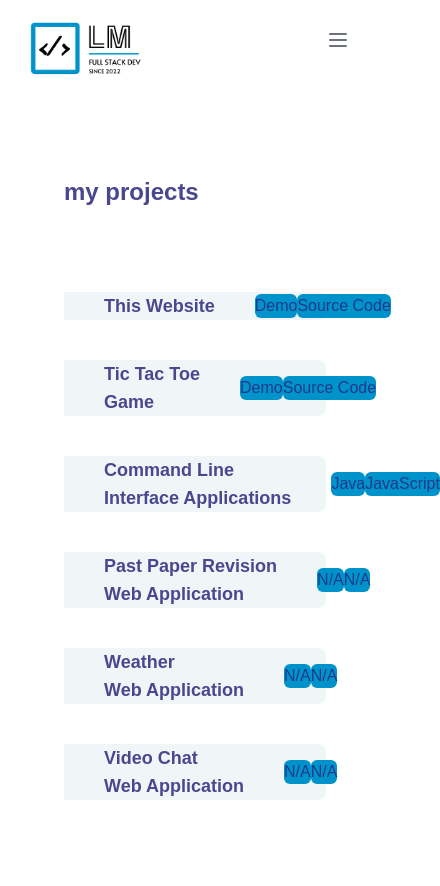
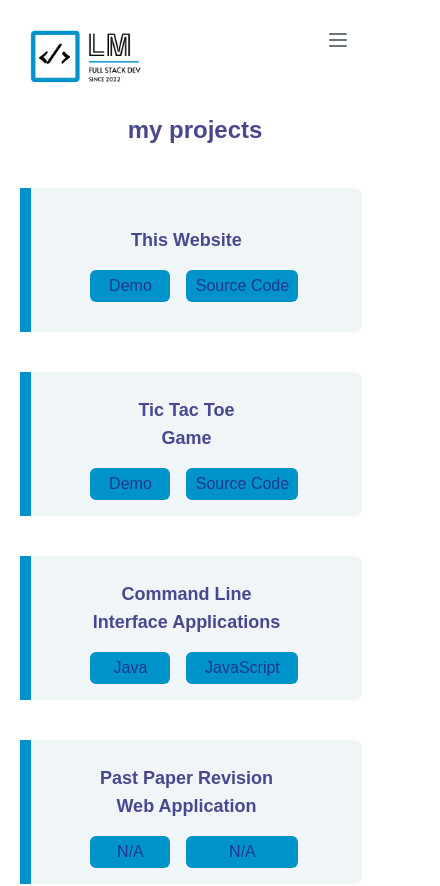
Before and after one commit to Luyanda-Madonsela/porfolio_website, a Next.js app: page /portfolio in a window 390 px wide. Shown: the top 886 px of the page, 440 px wide, since content can reach past the window. Built offline with nearby package versions, Linux system fonts and the light colour scheme; grey boxes are pictures that could not be loaded.

Commit message:
Finished mobile responsive design

```diff
--- a/src/app/portfolio/page.tsx
+++ b/src/app/portfolio/page.tsx
@@ -7,20 +7,20 @@ export default function Portfolio() {
   return (
     <main className="flex min-h-screen flex-col items-center">
       <div className="flex flex-col min-h-192 w-full">
-        <div className="flex h-20 w-full p-16">
 
-        <Header text="my projects" />
-
+        <div className="flex h-12 md:h-16 w-full md:p-16 md:pt-24 justify-center items-center content-center md:justify-start md:items-center md:content-center ">
+              <Header text="my projects" />
         </div>
 
-        <div className="flex flex-col gap-10 min-h-160 w-full xl:mt-10 p-16">
+
+        <div className="flex flex-col gap-10 min-h-160 w-full mt-10 mb-10 md:mb-0 md:mt-0 xl:mt-10 pl-5 pr-7 md:p-16">
             <ProjectPlaque
               mainImage={<div className='lg:h-36 lg:w-36 xl:h-48 xl:w-48 2xl:h-48 2xl:w-48 relative'><Image src="/images/blog.png" alt="This Website" layout='fill' objectFit='contain' /></div>}
               stackImage={<div className='md:h-8 md:w-28 lg:h-12 lg:w-36 xl:h-18 xl:w-44 2xl:h-18 2xl:w-48 relative'><Image src="/images/portfolio_website_stack.png" alt="This Website" layout='fill' objectFit='cover' /></div>}
               headingText1="This Website"
               headingText2=""
-              button1={<Button text="Demo" href="/" target='' height="md:h-8 lg:h-10 xl:h-10 2xl:h-10" width="md:w-20 lg:w-20 xl:w-20 2xl:w-20" />}
-              button2={<Button text="Source Code" href="https://github.com/Luyanda-Madonsela/porfolio_website" target='_blank'  height="md:h-8 lg:h-10 xl:h-10 2xl:h-10" width="md:w-28 lg:w-28 xl:w-28 2xl:w-28"/>}
+              button1={<Button text="Demo" href="/" target='' height="h-8 md:h-8 lg:h-10 xl:h-10 2xl:h-10" width="w-20 md:w-20 lg:w-20 xl:w-20 2xl:w-20" />}
+              button2={<Button text="Source Code" href="https://github.com/Luyanda-Madonsela/porfolio_website" target='_blank'  height="h-8 md:h-8 lg:h-10 xl:h-10 2xl:h-10" width="w-28 md:w-28 lg:w-28 xl:w-28 2xl:w-28"/>}
             />
 
             <ProjectPlaque
@@ -28,8 +28,8 @@ export default function Portfolio() {
             stackImage={<div className='md:h-8 md:w-28 lg:h-12 lg:w-36 xl:h-18 xl:w-44 2xl:h-18 2xl:w-48 relative'><Image src="/images/tic_tac_toe_stack.png" alt="Tic Tac Toe Stack" layout='fill' objectFit='cover' /></div>}
             headingText1="Tic Tac Toe"
             headingText2="Game"
-            button1={<Button text="Demo" href="/portfolio" target='' height="md:h-8 lg:h-10 xl:h-10 2xl:h-10" width="md:w-20 lg:w-20 xl:w-20 2xl:w-20" />}
-            button2={<Button text="Source Code" href="https://github.com/Luyanda-Madonsela/tic_tac_toe" target='_blank' height="md:h-8 lg:h-10 xl:h-10 2xl:h-10" width="md:w-28 lg:w-28 xl:w-28 2xl:w-28"/>}
+            button1={<Button text="Demo" href="/portfolio" target='' height="h-8 md:h-8 lg:h-10 xl:h-10 2xl:h-10" width="w-20 md:w-20 lg:w-20 xl:w-20 2xl:w-20" />}
+            button2={<Button text="Source Code" href="https://github.com/Luyanda-Madonsela/tic_tac_toe" target='_blank' height="h-8 md:h-8 lg:h-10 xl:h-10 2xl:h-10" width="w-28 md:w-28 lg:w-28 xl:w-28 2xl:w-28"/>}
             />
 
 
@@ -38,8 +38,8 @@ export default function Portfolio() {
             stackImage={<div className='pl- xl:pl-0'><div className='md:h-12 md:w-20 lg:h-14 lg:w-24 xl:h-16 xl:w-28 2xl:h-16 2xl:w-28 relative'><Image src="/images/cli_stack.png" alt="CLI Stack" layout='fill' objectFit='cover' /></div></div>}
             headingText1="Command Line "
             headingText2="Interface Applications"
-            button1={<Button text="Java" href="https://github.com/Luyanda-Madonsela/SOPR1_Summative_Assessment_1_Practical" target='_blank' height="md:h-8 lg:h-10 xl:h-10 2xl:h-10" width="md:w-20 lg:w-20 xl:w-20 2xl:w-20"/>}
-            button2={<Button text="JavaScript" href="https://github.com/Luyanda-Madonsela/WEPR1_Summative-_Assessment_1_Practical" target='_blank' height="md:h-8 lg:h-10 xl:h-10 2xl:h-10" width="md:w-28 lg:w-28 xl:w-28 2xl:w-28"/>}
+            button1={<Button text="Java" href="https://github.com/Luyanda-Madonsela/SOPR1_Summative_Assessment_1_Practical" target='_blank' height="h-8 md:h-8 lg:h-10 xl:h-10 2xl:h-10" width="w-20 md:w-20 lg:w-20 xl:w-20 2xl:w-20"/>}
+            button2={<Button text="JavaScript" href="https://github.com/Luyanda-Madonsela/WEPR1_Summative-_Assessment_1_Practical" target='_blank' height="h-8 md:h-8 lg:h-10 xl:h-10 2xl:h-10" width="w-28 md:w-28 lg:w-28 xl:w-28 2xl:w-28"/>}
             />
 
 
@@ -48,8 +48,8 @@ export default function Portfolio() {
             stackImage={<div className='md:h-12 md:w-48 lg:h-20 lg:w-64 xl:h-24 xl:w-72 2xl:h-24 2xl:w-72 relative'><Image src="/images/pph_stack.png" alt="Past Paper Revision Stack" layout='fill' objectFit='cover' /></div>}
             headingText1="Past Paper Revision"
             headingText2="Web Application"
-            button1={<Button text="N/A" href="/portfolio" target='' height="md:h-8 lg:h-10 xl:h-10 2xl:h-10" width="md:w-20 lg:w-20 xl:w-20 2xl:w-20"/>}
-            button2={<Button text="N/A" href="/portfolio" target='' height="md:h-8 lg:h-10 xl:h-10 2xl:h-10" width="md:w-28 lg:w-28 xl:w-28 2xl:w-28"/>}
+            button1={<Button text="N/A" href="/portfolio" target='' height="h-8 md:h-8 lg:h-10 xl:h-10 2xl:h-10" width="w-20 md:w-20 lg:w-20 xl:w-20 2xl:w-20"/>}
+            button2={<Button text="N/A" href="/portfolio" target='' height="h-8 md:h-8 lg:h-10 xl:h-10 2xl:h-10" width="w-28 md:w-28 lg:w-28 xl:w-28 2xl:w-28"/>}
             />
 
 
@@ -58,8 +58,8 @@ export default function Portfolio() {
             stackImage={<div className='md:h-8 md:w-28 lg:h-12 lg:w-36 xl:h-18 xl:w-44 2xl:h-18 2xl:w-48 relative'><Image src="/images/portfolio_website_stack.png" alt="Portfolio Website Stack" layout='fill' objectFit='cover' /></div>}
             headingText1="Weather"
             headingText2="Web Application"
-            button1={<Button text="N/A" href="/portfolio" target='' height="md:h-8 lg:h-10 xl:h-10 2xl:h-10" width="md:w-20 lg:w-20 xl:w-20 2xl:w-20"/>}
-            button2={<Button text="N/A" href="/portfolio" target='' height="md:h-8 lg:h-10 xl:h-10 2xl:h-10" width="md:w-28 lg:w-28 xl:w-28 2xl:w-28"/>}
+            button1={<Button text="N/A" href="/portfolio" target='' height="h-8 md:h-8 lg:h-10 xl:h-10 2xl:h-10" width="w-20 md:w-20 lg:w-20 xl:w-20 2xl:w-20"/>}
+            button2={<Button text="N/A" href="/portfolio" target='' height="h-8 md:h-8 lg:h-10 xl:h-10 2xl:h-10" width="w-28 md:w-28 lg:w-28 xl:w-28 2xl:w-28"/>}
             />
 
 
@@ -68,8 +68,8 @@ export default function Portfolio() {
             stackImage={<div className='md:h-8 md:w-28 lg:h-12 lg:w-36 xl:h-18 xl:w-44 2xl:h-18 2xl:w-48 relative'><Image src="/images/portfolio_website_stack.png" alt="Portfolio Website Stack" layout='fill' objectFit='cover' /></div>}
             headingText1="Video Chat"
             headingText2="Web Application"
-            button1={<Button text="N/A" href="/portfolio" target='' height="md:h-8 lg:h-10 xl:h-10 2xl:h-10" width="md:w-20 lg:w-20 xl:w-20 2xl:w-20"/>}
-            button2={<Button text="N/A" href="/portfolio" target='' height="md:h-8 lg:h-10 xl:h-10 2xl:h-10" width="md:w-28 lg:w-28 xl:w-28 2xl:w-28"/>}
+            button1={<Button text="N/A" href="/portfolio" target='' height="h-8 md:h-8 lg:h-10 xl:h-10 2xl:h-10" width="w-20 md:w-20 lg:w-20 xl:w-20 2xl:w-20"/>}
+            button2={<Button text="N/A" href="/portfolio" target='' height="h-8 md:h-8 lg:h-10 xl:h-10 2xl:h-10" width="w-28 md:w-28 lg:w-28 xl:w-28 2xl:w-28"/>}
             />
 
 
--- a/src/components/Header.tsx
+++ b/src/components/Header.tsx
@@ -8,7 +8,7 @@ type TextDisplayProps = {
 
 const TextDisplay: React.FC<TextDisplayProps> = ({ text }) => {
  return <div className='flex flex-col gap-3 text-purple font-bold md:font-semibold text-2xl md:text-3xl lg:text-3xl xl:text-5xl'>
-            <div className='h-0 w-0 h-2 md:h-2 md:w-28 lg:h-2 lg:w-28 xl:h-2 xl:w-40 relative'>
+            <div className='w-0 h-0 md:h-3 md:w-28 lg:h-2 lg:w-28 xl:h-2 xl:w-40 relative'>
                   <Image
                     src={header_strip}
                     alt="Luyanda Madonsela"
--- a/src/components/Navigation.tsx
+++ b/src/components/Navigation.tsx
@@ -14,8 +14,8 @@ const Navigation = () => {
  };
 
  return (
-    <div className="flex  h-20 md:h-32 w-full pr-10 pl-6 md:pl-14 md:pt-6 mb-5 md:mb-10 font-poppins-500 md:text-md lg:text-lg xl:text-xl relative z-50 justify-between md:justify-normal">
-      <div className='md:mr-10 relative w-32 h-24 md:w-32 md:h-32 lg:w-40 lg:h-40 xl:w-48 xl:h-48'>
+    <div className="flex h-20 md:h-32 w-full pr-10 pl-6 md:pl-14 md:pt-6 mb-5 md:mb-10 font-poppins-500 md:text-md lg:text-lg xl:text-xl relative z-50 justify-between md:justify-normal">
+      <div className='mt-2 md:mt-0 md:mr-10 relative w-32 h-24 md:w-32 md:h-32 lg:w-40 lg:h-40 xl:w-48 xl:h-48'>
         <Link href="/">
           <Image src={logo} layout="fill" objectFit="contain" alt="Personal Logo" />
         </Link>
@@ -24,7 +24,7 @@ const Navigation = () => {
 
 
       {/* Menu */}
-      <div className={`flex mt-28 flex-col md:flex-row justify-center items-center content-center md:ml-5 lg:ml-20 custom:ml-48 md:mt-0 lg:mt-6 xl:ml-52 2xl:ml-72 xl:mt-10 gap-5 md:gap-2 lg:gap-5 xl:gap-10 ${isMenuOpen ? 'block' : 'hidden'} md:flex `}>
+      <div className={`flex relative mt-8 w-28 h-40 z-50 bg-white sm:h-20 sm:w-4/6 flex-col md:flex-row justify-start items-center content-center md:pl-4 lg:pl-16 custom:pl-44 md:mt-4 lg:mt-6 xl:pl-56 2xl:pl-72 xl:mt-10 gap-5 md:gap-2 lg:gap-5 xl:gap-10 ${isMenuOpen ? 'block' : 'hidden'} md:flex `}>
         <ul className="flex flex-col md:flex-row gap-5 md:gap-8 lg:gap-12 xl:gap-16 mr-3 text-blue-900">
           <li>
             <Link href="/">home</Link>
--- a/src/components/ProjectPlaque.tsx
+++ b/src/components/ProjectPlaque.tsx
@@ -12,25 +12,25 @@ interface ProjectPlaqueProps {
 const ProjectPlaque: React.FC<ProjectPlaqueProps> = ({ mainImage, stackImage, headingText1, headingText2, button1, button2 }) => {
  return (
     <div>
-        <div className='flex flex-row w-full md:h-40 lg:h-40 xl:h-48  bg-custom-gray rounded-r-lg'>
+        <div className='flex flex-row w-full h-36 md:h-40 lg:h-40 xl:h-48  bg-custom-gray rounded-r-lg'>
 
                 <div className='flex w-3 bg-butt-color'></div>
 
-                <div className='flex flex-row justify-center items-center content-center ml-5 gap-5'>
+                <div className='flex w-full md:w-auto flex-col md:flex-row justify-center items-center content-center md:ml-5 gap-2 md:gap-5 mr-5'>
                     <div className='flex lg:h-32 lg:w-32 xl:h-40 xl:w-48 xl:p-6 justify-center items-center content-center'>
                         {mainImage}
                     </div>
 
-                    <div className='flex flex-col md:w-40 md:h-32 lg:w-40 lg:h-32 xl:w-64 xl:h-40 justify-center items-start content-center'>
-                        <div className='text-purple font-semibold text-lg xl:text-2xl'>{headingText1}</div>
-                        <div className='text-purple font-semibold text-lg xl:text-2xl'>{headingText2}</div>
+                    <div className='flex flex-col w-full md:w-40 md:h-32 lg:w-40 lg:h-32 xl:w-64 xl:h-40 justify-center items-start content-center'>
+                        <div className='flex w-full justify-center md:justify-start items-start content-center text-purple font-semibold text-lg xl:text-2xl md:pl-0'>{headingText1}</div>
+                        <div className='flex w-full justify-center md:justify-start items-start content-center text-purple font-semibold text-lg xl:text-2xl'>{headingText2}</div>
                     </div>
 
-                    <div className='flex flex-row md:h-32 md:w-36 lg:h-32 lg:w-56 custom:h-40 custom:w-96  xl:h-40 xl:w-112 2xl:h-40 2xl:w-140 md:pl-4 lg:pl-4 xl:pl-5 2xl:pl-24 justify-start items-center content-start'>
+                    <div className='flex flex-row md:h-32 md:w-36 lg:h-32 lg:w-56 custom:h-40 custom:w-96 xl:h-40 xl:w-112 2xl:h-40 2xl:w-140 md:pl-4 lg:pl-4 xl:pl-5 2xl:pl-24 justify-start items-center content-start'>
                         {stackImage}
                     </div>
 
-                    <div className='flex xl:h-40 custom:w-64 custom:h-40  xl:w-72 2xl:h-40 2xl:w-96 sm:gap-5 lg:gap-10 custom:gap-5  justify-center items-center content-center'>
+                    <div className='flex ml-4 xl:h-40 custom:w-64 custom:h-40  xl:w-72 2xl:h-40 2xl:w-96 gap-4 md:gap-5 lg:gap-10 custom:gap-5  justify-center items-center content-center'>
                         {button1}
                         {button2}
                     </div>
```
Also changed, not shown: src/app/contact/page.tsx (+7 -3 lines), src/app/page.tsx (+5 -3 lines).
